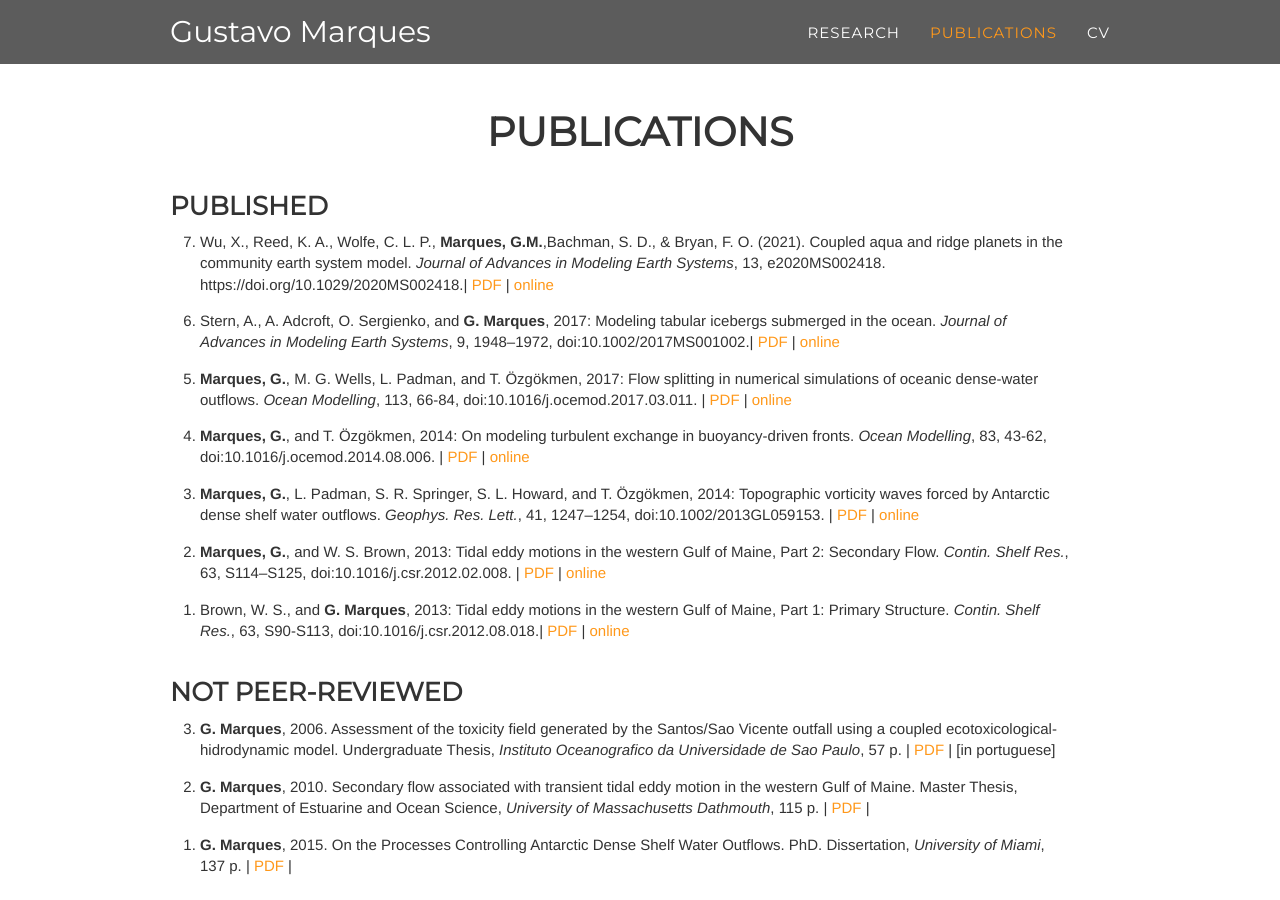
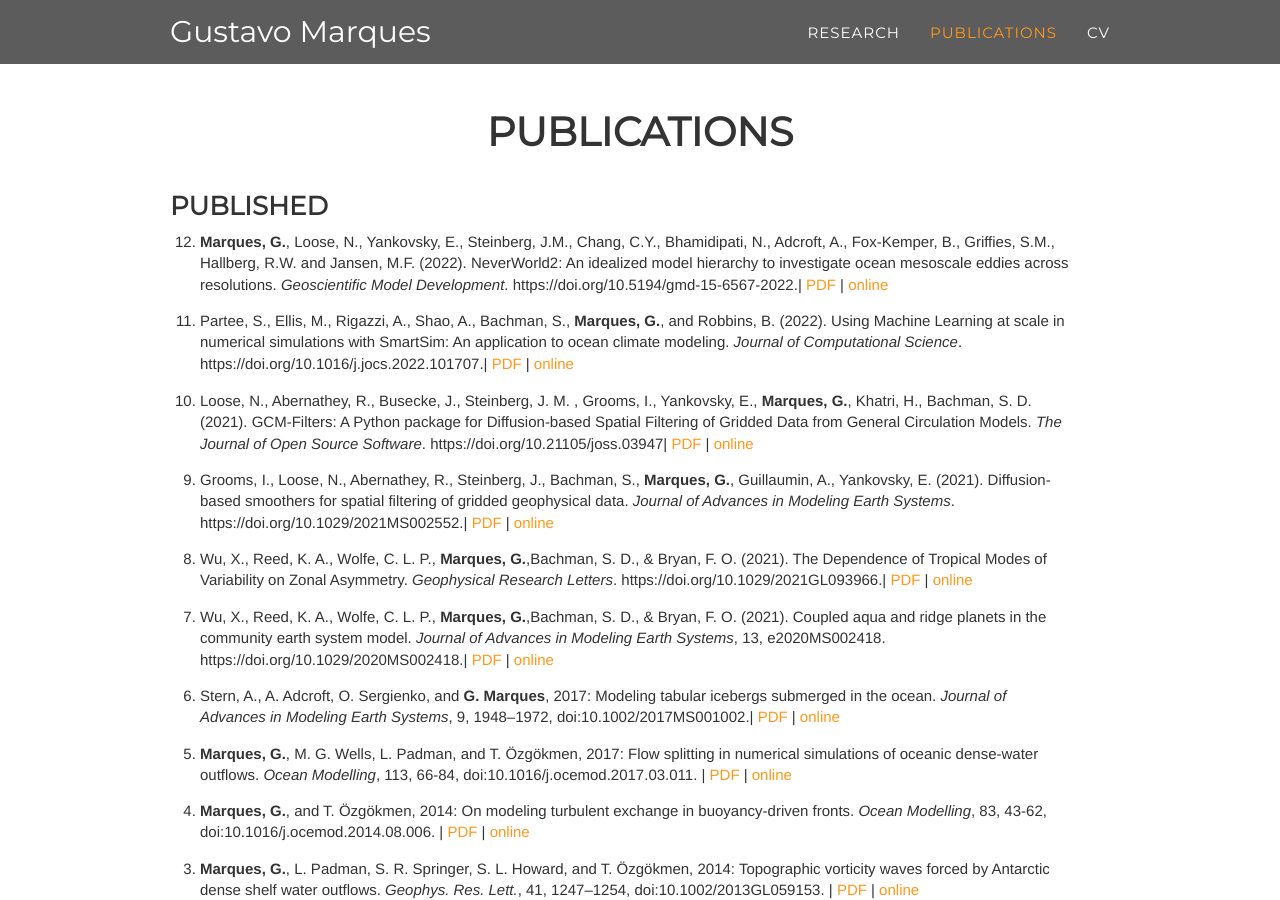
Before and after one commit to gustavo-marques/gustavo-marques.github.io, a Jekyll site: the page built from publications/index.html, in a window 1280 px wide and 900 px high. Built offline with Jekyll 4.4.1, drawn with Linux system fonts in a browser that asks for light colours; nearby versions of some CDN libraries; some web fonts are replaced.

Commit message:
Update publications as of Jan 2023

```diff
--- a/publications/index.html
+++ b/publications/index.html
@@ -44,8 +44,18 @@ navigation_weight: 2
 			  <li><span><b>Marques, G.</b>, M. G. Wells, L. Padman, and T. &Ouml;zg&ouml;kmen, 2017: Flow splitting in numerical simulations of oceanic dense-water outflows. <i>Ocean Modelling</i>, 113, 66-84, doi:10.1016/j.ocemod.2017.03.011.</span> | <a href="../pdfs/Marques-et-al-OM2017.pdf">PDF</a> | <a href="https://doi.org/10.1016/j.ocemod.2017.03.011">online</a>
                            </li>
                            <li><span>Stern, A., A. Adcroft, O. Sergienko, and <b>G. Marques</b>, 2017: Modeling tabular icebergs submerged in the ocean. <i>Journal of Advances in Modeling Earth Systems</i>, 9, 1948–1972, doi:10.1002/2017MS001002.</span>| <a href="../pdfs/Stern-et-al-JAMES2017.pdf">PDF</a> | <a href="http://doi.org/10.1002/2017MS001002">online</a>
-                            <li><span>Wu, X., Reed, K. A., Wolfe, C. L. P., <b>Marques, G.M.</b>,Bachman, S. D., & Bryan, F. O. (2021). Coupled aqua and ridge planets in the community earth system model. <i>Journal of Advances in Modeling Earth Systems</i>, 13, e2020MS002418. https://doi.org/10.1029/2020MS002418.</span>| <a href="../pdfs/Wu-et-al-JAMES2021.pdf">PDF</a> | <a href="http://doi.org/10.1029/2020MS002418">online</a>
-                          </li>
+                            <li><span>Wu, X., Reed, K. A., Wolfe, C. L. P., <b>Marques, G.</b>,Bachman, S. D., & Bryan, F. O. (2021). Coupled aqua and ridge planets in the community earth system model. <i>Journal of Advances in Modeling Earth Systems</i>, 13, e2020MS002418. https://doi.org/10.1029/2020MS002418.</span>| <a href="../pdfs/Wu-et-al-JAMES2021.pdf">PDF</a> | <a href="http://doi.org/10.1029/2020MS002418">online</a>
+                            </li>
+                            <li><span>Wu, X., Reed, K. A., Wolfe, C. L. P., <b>Marques, G.</b>,Bachman, S. D., & Bryan, F. O. (2021). The Dependence of Tropical Modes of Variability on Zonal Asymmetry. <i>Geophysical Research Letters</i>. https://doi.org/10.1029/2021GL093966.</span>| <a href="../pdfs/Wu-et-al-GRL2021.pdf">PDF</a> | <a href="http://doi.org/10.1029/2021GL093966">online</a>
+                            </li>
+                            <li><span>Grooms, I., Loose, N., Abernathey, R., Steinberg, J.,  Bachman, S., <b>Marques, G.</b>, Guillaumin, A., Yankovsky, E. (2021). Diffusion-based smoothers for spatial filtering of gridded geophysical data. <i>Journal of Advances in Modeling Earth Systems</i>. https://doi.org/10.1029/2021MS002552.</span>| <a href="../pdfs/Grooms-et-al-JAMES2021.pdf">PDF</a> | <a href="http://doi.org/10.1029/2021MS002552">online</a>
+                            </li>
+                            <li><span>Loose, N., Abernathey, R., Busecke, J., Steinberg, J. M. , Grooms, I., Yankovsky, E., <b>Marques, G.</b>,  Khatri, H., Bachman, S. D. (2021). GCM-Filters: A Python package for Diffusion-based Spatial Filtering of Gridded Data from General Circulation Models. <i>The Journal of Open Source Software</i>. https://doi.org/10.21105/joss.03947</span>| <a href="../pdfs/Loose-et-al-JOSS2021.pdf">PDF</a> | <a href="http://doi.org/10.21105/joss.03947">online</a>
+                            </li>
+                            <li><span>Partee, S., Ellis, M., Rigazzi, A., Shao, A., Bachman, S., <b>Marques, G.</b>, and Robbins, B. (2022). Using Machine Learning at scale in numerical simulations with SmartSim: An application to ocean climate modeling. <i>Journal of Computational Science</i>. https://doi.org/10.1016/j.jocs.2022.101707.</span>| <a href="../pdfs/Partee-et-al-JCS2022.pdf">PDF</a> | <a href="http://doi.org/10.1016/j.jocs.2022.101707">online</a>
+                            </li>
+                            <li><span><b>Marques, G.</b>, Loose, N., Yankovsky, E., Steinberg, J.M., Chang, C.Y., Bhamidipati, N., Adcroft, A., Fox-Kemper, B., Griffies, S.M., Hallberg, R.W. and Jansen, M.F. (2022). NeverWorld2: An idealized model hierarchy to investigate ocean mesoscale eddies across resolutions. <i>Geoscientific Model Development</i>. https://doi.org/10.5194/gmd-15-6567-2022.</span>| <a href="../pdfs/Marques-et-al-GMD2022.pdf">PDF</a> | <a href="http://doi.org/10.5194/gmd-15-6567-2022">online</a>
+                            </li>
 </li>
                       </ol>
                 </div>
```
Also changed, not shown: 5 other files.
